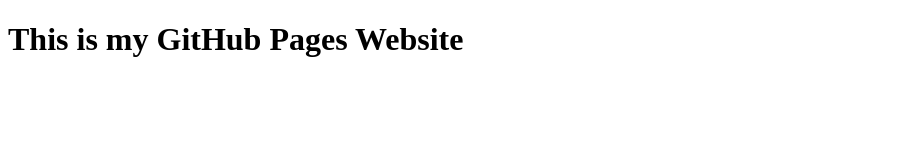
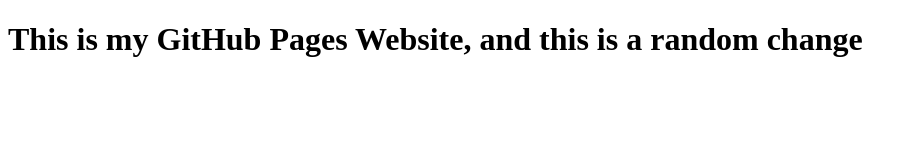
Before and after one commit to Deewaii/Deewaii.github.io, a plain HTML site: page index.html in a window 1280 px wide. Shown: the whole page, without its empty margins (0-917 px from the left). Drawn offline with Linux system fonts and the light colour scheme.

Commit message:
Update index.html

```diff
--- a/index.html
+++ b/index.html
@@ -4,6 +4,6 @@
 	<title>My Site!</title>
 </head>
 <body>
-	<h1>This is my GitHub Pages Website</h1>
+	<h1>This is my GitHub Pages Website, and this is a random change</h1>
 </body>
 </html>
```
